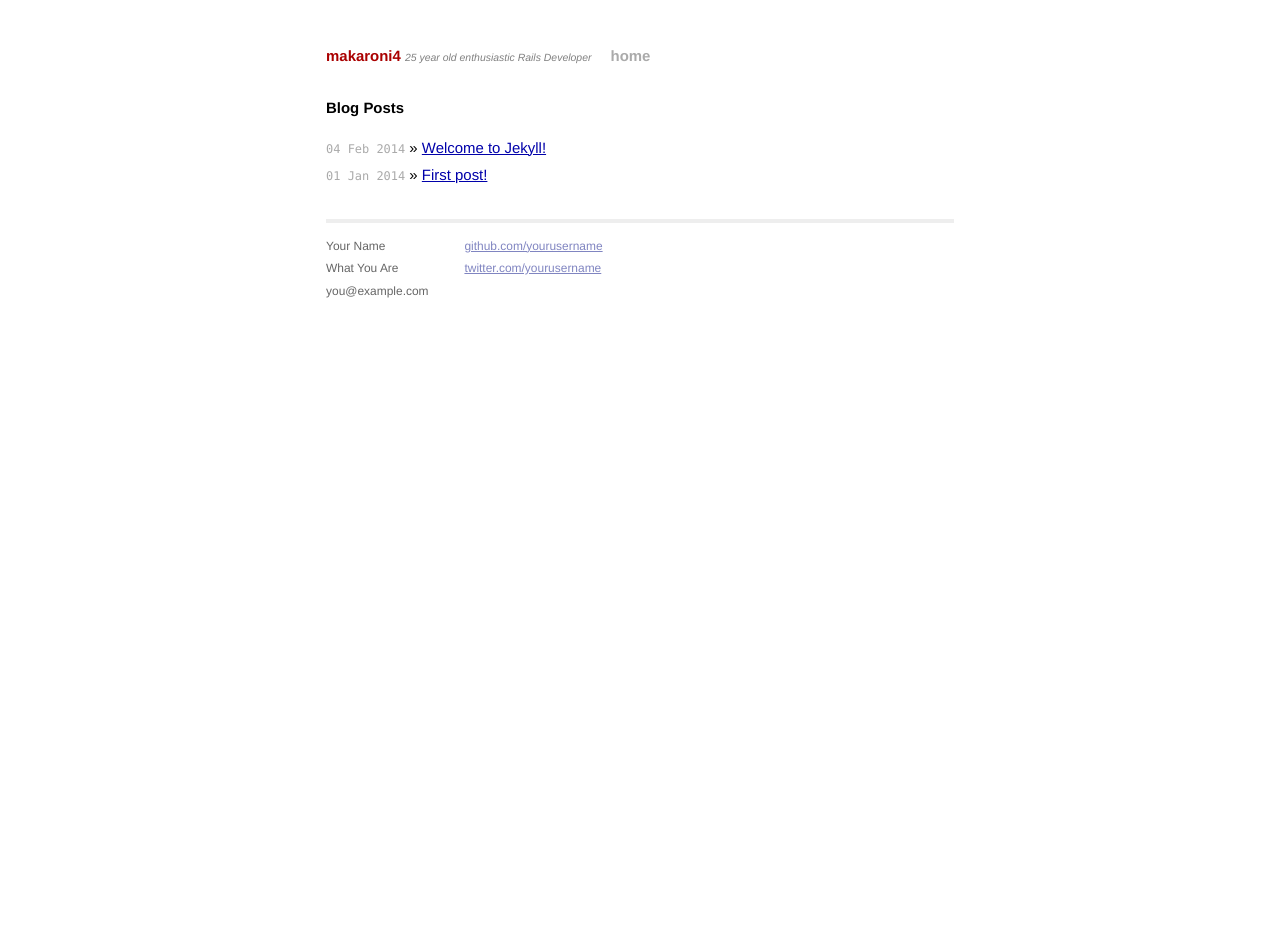
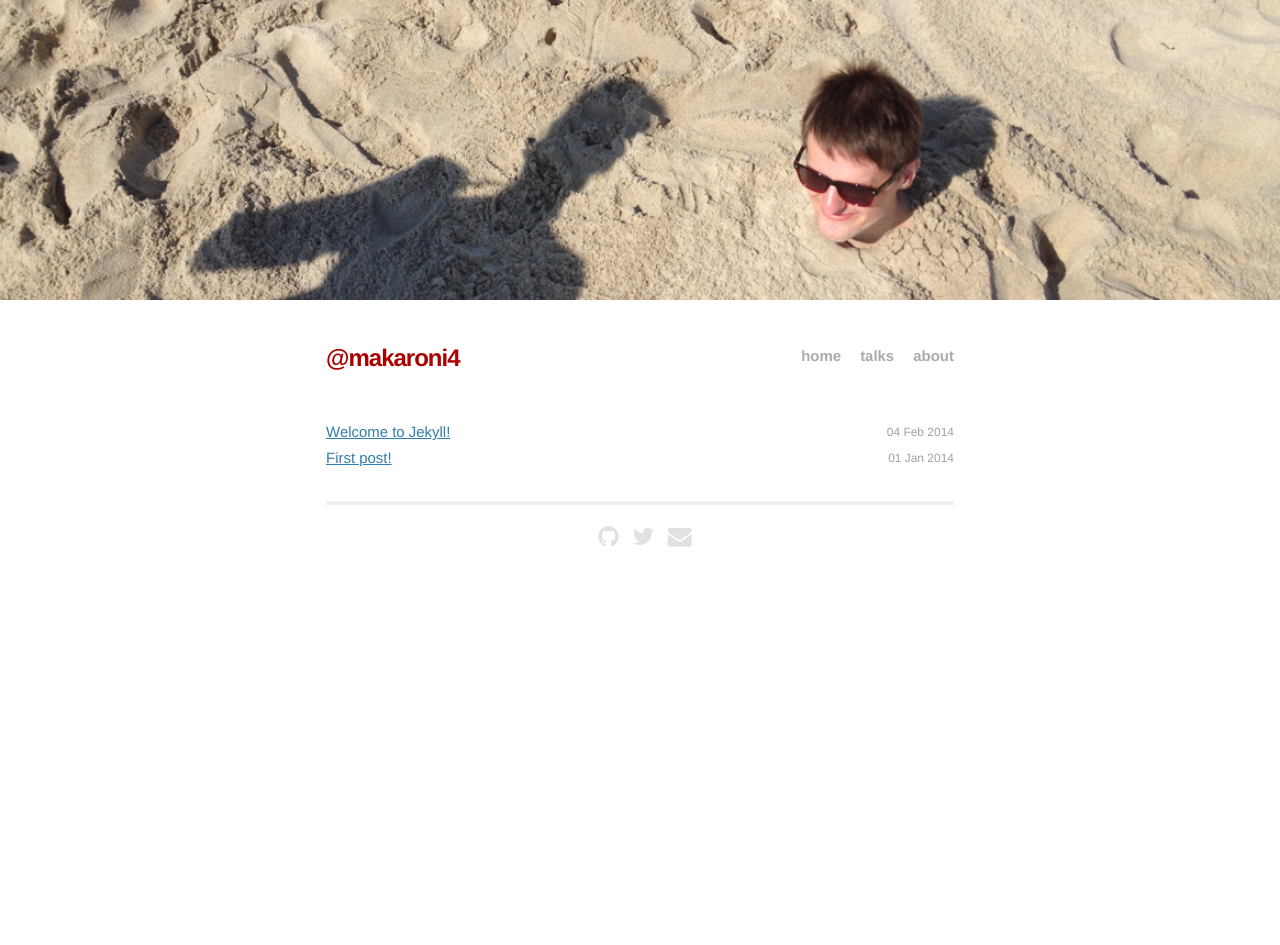
Before and after one commit to makaroni4/img-lint, a Jekyll site: the page built from index.html, in a window 1280 px wide. Built offline with Jekyll 4.4.1, drawn with Linux system fonts in a browser that asks for light colours; nearby versions of some CDN libraries; Markdown is read by kramdown in place of the engine named in the settings; after the commit the page ends 900 px from its top, so only the background shows below that.

Commit message:
Added styles, images

```diff
--- a/_config.yml
+++ b/_config.yml
@@ -1,4 +1,4 @@
-name: makaroni4
-caption: 25 year old enthusiastic Rails Developer
+name: "@makaroni4"
 markdown: redcarpet
 pygments: true
+permalink: pretty
--- a/_layouts/default.html
+++ b/_layouts/default.html
@@ -6,6 +6,7 @@
         <title>{{ page.title }}</title>
         <meta name="viewport" content="width=device-width">
 
+        <link href="//netdna.bootstrapcdn.com/font-awesome/4.0.3/css/font-awesome.css" rel="stylesheet">
         <!-- syntax highlighting CSS -->
         <link rel="stylesheet" href="/css/syntax.css">
 
@@ -14,32 +15,35 @@
 
     </head>
     <body>
-
+      {% if page.url == '/' %}
+        <div class="back"></div>
+      {% endif %}
       <div class="site">
         <div class="header">
+          <div class="left">
             <h1 class="title"><a href="/">{{ site.name }}</a></h1>
-            <span class="caption">{{ site.caption }}</span>
-            <a class="extra" href="/">home</a>
           </div>
+          <div class="right">
+            <ul>
+              <li><a class="extra" href="/">home</a></li>
+              <li><a class="extra" href="/talks/">talks</a></li>
+              <li><a class="extra" href="/talks/">about</a></li>
+            </ul>
+          </div>
+        </div>
+        <div class="clrfix"></div>
 
         {{ content }}
 
         <div class="footer">
           <div class="contact">
-              <p>
-                Your Name<br />
-                What You Are<br />
-                you@example.com
-              </p>
-            </div>
-            <div class="contact">
-              <p>
-                <a href="https://github.com/yourusername">github.com/yourusername</a><br />
-                <a href="https://twitter.com/yourusername">twitter.com/yourusername</a><br />
-              </p>
+            <ul>
+              <li><a href="https://github.com/makaroni4"><i class="fa fa-github"></i></a></li>
+              <li><a href="https://twitter.com/makaroni4"><i class="fa fa-twitter"></i></a></li>
+              <li><a href="mailto:makaroni4@gmail.com"><i class="fa fa-envelope"></i></a></li>
+            </ul>
           </div>
         </div>
       </div>
-
     </body>
 </html>
--- a/_posts/2014-01-01-initial-commit.markdown
+++ b/_posts/2014-01-01-initial-commit.markdown
@@ -19,6 +19,8 @@ print_hi('Tom')
 #=> prints 'Hi, Tom' to STDOUT.
 {% endhighlight %}
 
+> Daaaamn giiiiirl
+
 Check out the [Jekyll docs][jekyll] for more info on how to get the most out of Jekyll. File all bugs/feature requests at [Jekyll's GitHub repo][jekyll-gh].
 
 [jekyll-gh]: https://github.com/mojombo/jekyll
--- a/css/main.css
+++ b/css/main.css
@@ -1,10 +1,3 @@
-/*****************************************************************************/
-/*
-/* Common
-/*
-/*****************************************************************************/
-
-/* Global Reset */
 * {
   margin: 0;
   padding: 0;
@@ -14,13 +7,24 @@ html, body { height: 100%; }
 
 body {
   background-color: #FFF;
-  font: 13.34px Helvetica, Arial, sans-serif;
+  font: 13.34px Avenir, Helvetica, Arial, sans-serif;
   font-size: small;
   text-align: center;
 }
 
-h1, h2, h3, h4, h5, h6 {
-  font-size: 100%; }
+h1, h2 {
+    font-size: 3rem;
+    line-height: 1.1em;
+    letter-spacing: -1px;
+  }
+
+  h3 {
+    font-size: 2.8rem;
+  }
+
+  h4 {
+    font-size: 2.3rem;
+  }
 
 h1 { margin-bottom: 1em; }
 p { margin: 1em 0; }
@@ -28,6 +32,15 @@ p { margin: 1em 0; }
 a         { color: #00a; }
 a:hover   { color: #000; }
 a:visited { color: #a0a; }
+
+.back {
+  margin: 0;
+  padding: 0;
+  width: 100%;
+  height: 300px;
+  background: url("/images/index_back.jpg") no-repeat 0% 50%;
+  background-size: cover;
+}
 
 /*****************************************************************************/
 /*
@@ -37,6 +50,10 @@ a:visited { color: #a0a; }
 .posts {
   list-style-type: none;
   margin-bottom: 2em;
+}
+
+.posts a {
+  color: #307EA9;
 }
 
 .posts li {
@@ -49,18 +66,42 @@ a:visited { color: #a0a; }
   font-size: 80%;
 }
 
+.post-date {
+  font-size: 0.8em;
+  color: #a1a1a1;
+}
+
 /*****************************************************************************/
 /*
 /* Site
 /*
 /*****************************************************************************/
-
+.clrfix {
+  clear: both;
+}
 .site {
   font-size: 115%;
   text-align: justify;
   width: 42em;
   margin: 3em auto 2em;
   line-height: 1.5em;
+}
+
+.left {
+  float: left;
+}
+
+.header .left .title {
+  font-size: 24px;
+}
+
+.right {
+  float: right;
+}
+
+.header .right ul li {
+  list-style: none;
+  display: inline;
 }
 
 .header a {
@@ -75,13 +116,6 @@ a:visited { color: #a0a; }
 
 .title a {
   color: #a00;
-}
-
-
-.header .caption {
-  font-style: italic;
-  font-size: 0.7em;
-  color: grey;
 }
 
 .title a:hover {
@@ -110,22 +144,23 @@ a:visited { color: #a0a; }
 }
 
 .footer .contact {
-  float: left;
-  margin-right: 3em;
+  margin-top: 20px;
+  text-align: center;
+}
+
+.footer .contact ul li{
+  font-size: 2em;
+  list-style: none;
+  display: inline;
+  margin-left: 10px;
 }
 
 .footer .contact a {
-  color: #8085C1;
+  color: #e1e1e1;
 }
 
-.footer .rss {
-  margin-top: 1.1em;
-  margin-right: -.2em;
-  float: right;
-}
-
-.footer .rss img {
-  border: 0;
+.footer .contact a:hover {
+  color: #666;
 }
 
 /*****************************************************************************/
@@ -135,6 +170,11 @@ a:visited { color: #a0a; }
 /*****************************************************************************/
 
 /* standard */
+.post {
+  font-size: 18px;
+  line-height: 140%;
+}
+
 .post pre {
   border: 1px solid #ddd;
   background-color: #eef;
@@ -155,6 +195,15 @@ a:visited { color: #a0a; }
   border: none;
 }
 
+.post blockquote p {
+  color: #000;
+  margin: 50px -30px 20px -30px;
+  padding: 10px 30px 10px 25px;
+  border-left: 5px solid #eee;
+  font-style: italic;
+  font-size: 16px;
+}
+
 /* terminal */
 .post pre.terminal {
   border: 1px solid #000;
@@ -165,3 +214,74 @@ a:visited { color: #a0a; }
 .post pre.terminal code {
   background-color: #333;
 }
+
+
+@media only screen and (max-width: 900px) {
+  .back {
+    display: none;
+  }
+
+  .site {
+    width: 100%;
+  }
+
+  blockquote {
+      margin-left: 0;
+  }
+
+  h1 {
+      font-size: 4.8rem;
+      text-indent: -2px;
+  }
+
+  h2 {
+      font-size: 3.8rem;
+  }
+
+  h3 {
+      font-size: 3.3rem;
+  }
+
+  h4 {
+      font-size: 2.8rem;
+  }
+
+}
+
+/* ==========================================================================
+   10. Media Queries - Smaller than 500px
+   ========================================================================== */
+
+
+@media only screen and (max-width: 500px) {
+  .back {
+    display: none;
+  }
+
+  .site {
+    width: 100%;
+  }
+
+  .post {
+    width:auto;
+    margin-left: 16px;
+    margin-right: 16px;
+    font-size: 0.8em;
+    line-height: 1.6em;
+  }
+
+
+  h1, h2 {
+    font-size: 3rem;
+    line-height: 1.1em;
+    letter-spacing: -1px;
+  }
+
+  h3 {
+    font-size: 2.8rem;
+  }
+
+  h4 {
+    font-size: 2.3rem;
+  }
+}
--- a/index.html
+++ b/index.html
@@ -4,10 +4,17 @@ title: Your New Jekyll Site
 ---
 
 <div id="home">
-  <h1>Blog Posts</h1>
   <ul class="posts">
     {% for post in site.posts %}
-      <li><span>{{ post.date | date_to_string }}</span> &raquo; <a href="{{ post.url }}">{{ post.title }}</a></li>
+      <li>
+        <div class="left">
+          <a href="{{ post.url }}">{{ post.title }}</a>
+        </div>
+        <div class="right post-date">
+          {{ post.date | date_to_string }}
+        </div>
+        <div class="clrfix"></div>
+      </li>
     {% endfor %}
   </ul>
 </div>
```
Also changed, not shown: talks.html (added, +13 -0 lines), images/index_back.jpg (added). Lines whose indentation alone changed are shown as unchanged.
